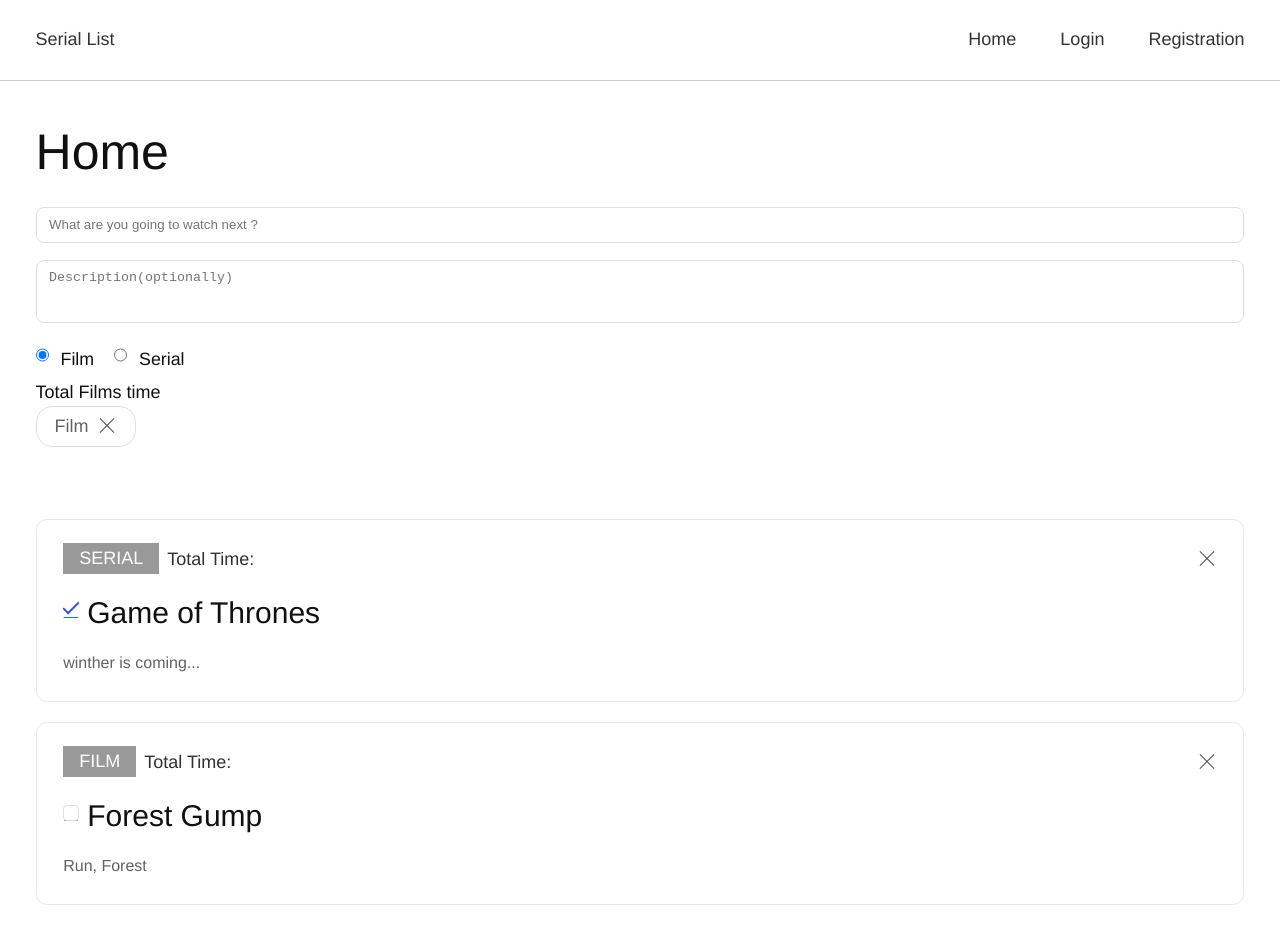
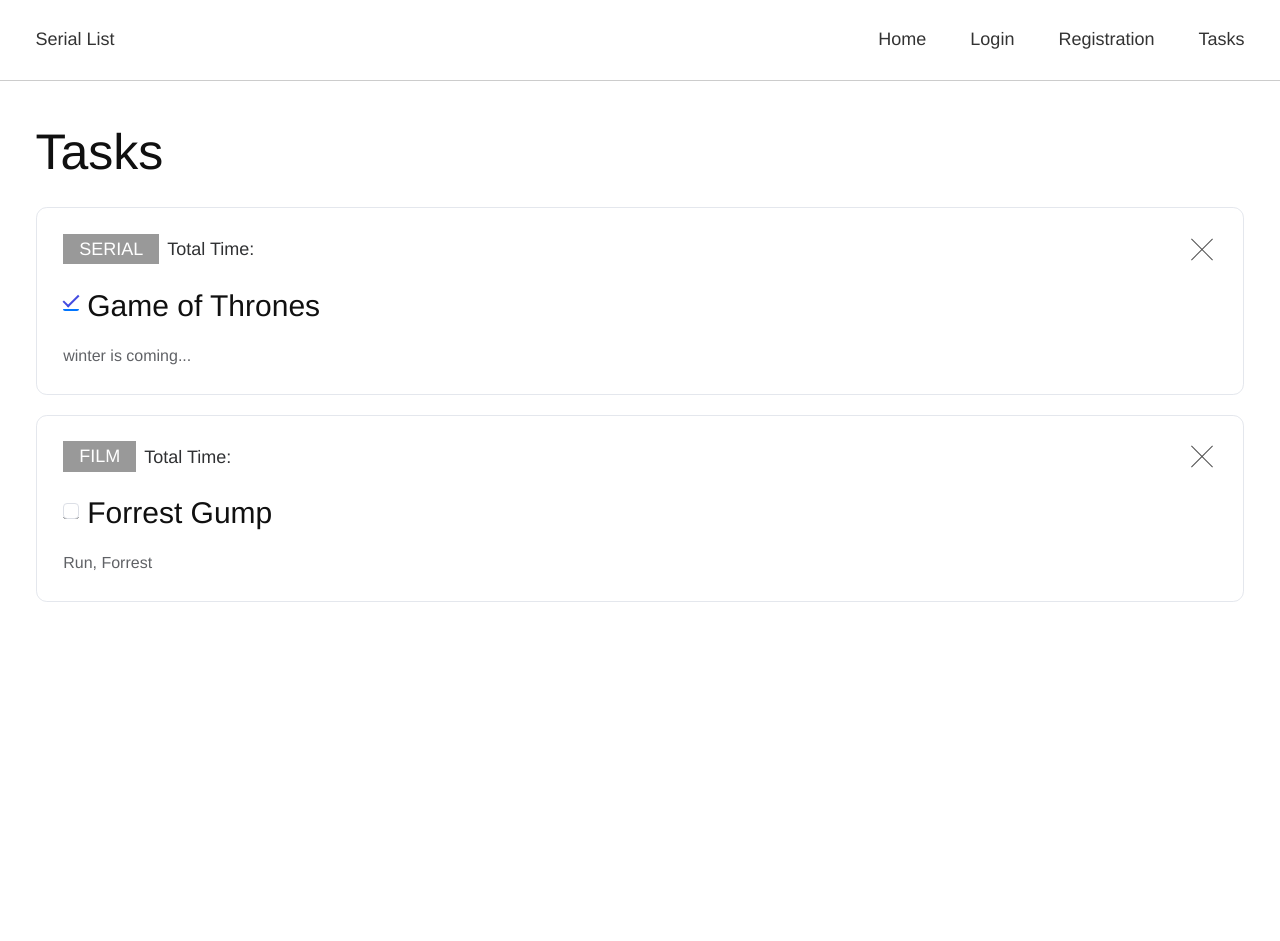
Before and after one commit to StaringGenie/SerialList, a Vue app: page /task in a window 1280 px wide. After the commit the page ends 881 px from the top, so only its background shows below. Built offline with nearby package versions, Linux system fonts and the light colour scheme.

Commit message:
some time inputs

```diff
--- a/src/App.vue
+++ b/src/App.vue
@@ -36,7 +36,8 @@
       linkMenu: [
         {title: 'Home', url: '/'},
         {title: 'Login', url: '/login'},
-        {title: 'Registration', url: '/registration'}
+        {title: 'Registration', url: '/registration'},
+         {title: 'Tasks', url: '/task'}
       ],
 
       menuShow: false
--- a/src/components/Home.vue
+++ b/src/components/Home.vue
@@ -37,41 +37,42 @@
                     .total-time__film(
                         v-if="whatWatch==='Film'"
                     )
-                        span Total Films time
+
+                        span.time-title Hours
+                        input.time-input(
+                            type="number"
+                            v-model="filmHours"
+                        )
+                        span.time-title Minutes
+                        input.time-input(
+                            type="number"
+                            v-model="filmMinutes"
+                        )
                     .total-time__serial(
                         v-if="whatWatch==='Serial'"
                     )
-                        span Total Serial time
+                        span.time-title How many seasons?
+                        input.time-input(
+                            type="number"
+                            v-model="serialSeason"
+                        )
+                        span.time-title How many series?
+                        input.time-input(
+                            type="number"
+                            v-model="serialSeries"
+                        )
+                        span.time-title How long is one series? (minutes)
+                        input.time-input(
+                            type="number"
+                            v-model="serialSeriesMinutes"
+                        )
                 .tag-list
                     .ui-tag__wrapper
                         .ui-tag
                             span.tag-title {{whatWatch}}
                             span.button-close
 
-        section
-            .container
-                .task-list
-                    .task-item(
-                        v-for="task in tasks"
-                        :key="task.id"
-                        :class="{completed: task.completed}"
-                    )
-                        .ui-card.ui-card--shadow
-                            .task-item__info
-                                .task-item__main-info
-                                    span.ui-label.ui-label--light {{task.whatWatch}}
-                                    span Total Time:
-                                span.button-close
-                            .task-item__content
-                                .task-item__header
-                                    .ui-checkbox-wrapper
-                                        input.ui-checkbox(
-                                            type='checkbox'
-                                            v-model="task.completed"
-                                        )
-                                    span.ui-title-3 {{ task.title }}
-                                .task-item__body
-                                    p.ui-text-regular {{task.description}}
+
 
 
 
@@ -82,28 +83,16 @@
 export default {
     data() {
         return {
+            serialSeason: 0,
+            serialSeries: 0,
+            serialSeriesMinutes:0,
+            filmHours: 0,
+            filmMinutes: 0,
             taskTitle: '',
             taskDescription: '',
             taskId: 3,
-            whatWatch: 'Film',
-            tasks:[
-                {
-                    id: 1,
-                    title: 'Game of Thrones',
-                    description: 'winther is coming...',
-                    whatWatch: 'Serial',
-                    completed: true,
-                    editing: false
-                },
-                 {
-                    id: 2,
-                    title: 'Forest Gump',
-                    description: 'Run, Forest',
-                    whatWatch: 'Film',
-                    completed: false,
-                    editing: false
-                }
-            ]
+            whatWatch: 'Film'
+
         }
     },
 
@@ -121,36 +110,29 @@
             })
             this.taskTitle = ''
             this.taskDescription = ''
+        },
+
+        getHoursAndMinutes (minutes){
+            let hours = Math.trunc(minutes/60)
+            let min = minutes % 60
+            return hours + ' Hours '+ min + ' Minutes '
         }
     }
 }
 </script>
 
 <style lang="stylus" scoped>
+.total-time
+    margin-bottom 20px
+.time-title
+    display block
+    margin-bottom 8px
+.time-input
+    max-width 70px
+    margin-right 15px
 .button-close
     width 20px
     height @width
-.task-item__info
-    margin-bottom 20px
-    justify-content space-between
-    display flex
-    align-items center
-.task-item
-    margin-bottom 20px
-    &:last-child
-        margin-bottom 0
-.ui-label
-    margin-right 8px
-.task-item__header
-    display flex
-    align-items center
-    margin-bottom 18px
-    .ui-checkbox-wrapper
-        margin-right 8px
-    .ui-title-3
-        margin-bottom 0
-
-
 
 .option-list
     display flex
--- /dev/null
+++ b/src/components/Task.vue
@@ -0,0 +1,78 @@
+<template lang="pug">
+    .content-wrapper
+        section
+            .container
+                h1.ui-title-1 Tasks
+                .task-list
+                    .task-item(
+                        v-for="task in tasks"
+                        :key="task.id"
+                        :class="{completed: task.completed}"
+                    )
+                        .ui-card.ui-card--shadow
+                            .task-item__info
+                                .task-item__main-info
+                                    span.ui-label.ui-label--light {{task.whatWatch}}
+                                    span Total Time:
+                                span.button-close
+                            .task-item__content
+                                .task-item__header
+                                    .ui-checkbox-wrapper
+                                        input.ui-checkbox(
+                                            type='checkbox'
+                                            v-model="task.completed"
+                                        )
+                                    span.ui-title-3 {{ task.title }}
+                                .task-item__body
+                                    p.ui-text-regular {{task.description}}
+</template>
+
+
+<script>
+export default {
+    data() {
+        return {
+            tasks:[
+                {
+                    id: 1,
+                    title: 'Game of Thrones',
+                    description: 'winter is coming...',
+                    whatWatch: 'Serial',
+                    completed: true,
+                    editing: false
+                },
+                 {
+                    id: 2,
+                    title: 'Forrest Gump',
+                    description: 'Run, Forrest',
+                    whatWatch: 'Film',
+                    completed: false,
+                    editing: false
+                }
+            ]
+        }
+    },
+}
+</script>
+
+<style lang="stylus" scoped>
+.task-item__info
+    margin-bottom 20px
+    justify-content space-between
+    display flex
+    align-items center
+.task-item
+    margin-bottom 20px
+    &:last-child
+        margin-bottom 0
+.ui-label
+    margin-right 8px
+.task-item__header
+    display flex
+    align-items center
+    margin-bottom 18px
+    .ui-checkbox-wrapper
+        margin-right 8px
+    .ui-title-3
+        margin-bottom 0
+</style>
--- a/src/router.js
+++ b/src/router.js
@@ -3,10 +3,11 @@
 import Home from '@/components/Home'
 import Login from '@/components/Auth/Login'
 import Registration from '@/components/Auth/Registration'
-
+import Task from '@/components/Task'
 Vue.use(Router)
 
 export default new Router({
+    mode: 'history',
     routes: [{
             path: '/',
             name: 'home',
@@ -23,5 +24,10 @@
             component: Registration
         },
 
+        {
+            path: '/task',
+            name: 'task',
+            component: Task
+        }
     ]
 })
```
